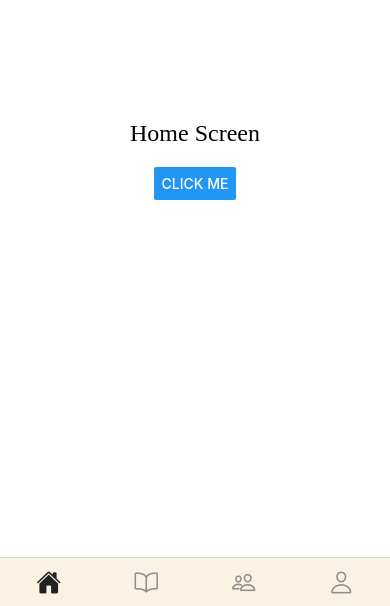
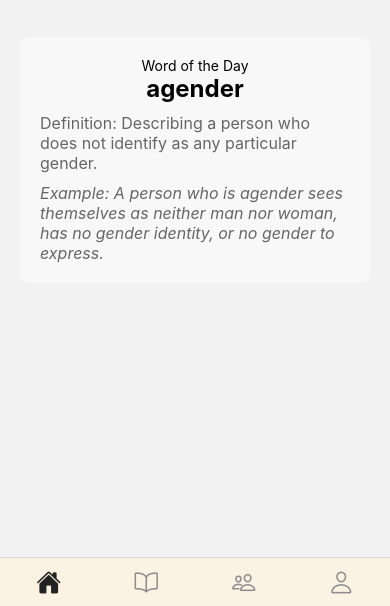
Before and after one commit to melly19/ttp, a React Native app in the folder frontend/: screen /Home in a window 390 px wide. Shown: the part 238-844 px from the top of the page. Built offline with nearby package versions, Linux system fonts and the light colour scheme.

Commit message:
#4: Added word of the day feature to the home screen

```diff
--- a/frontend/src/App.tsx
+++ b/frontend/src/App.tsx
@@ -4,7 +4,7 @@ import { createNativeStackNavigator } from '@react-navigation/native-stack';
 import { SafeAreaView, StyleSheet, Alert, NativeModules, ActivityIndicator, View } from 'react-native';
 import Navbar from './components/Navbar';
 import AuthToggleScreen from './screens/auth/AuthToggleScreen';
-import HomeScreen from './screens/HomeScreen';
+import HomeScreen from './screens/home/HomeScreen';
 import ProfileSetupScreen from './screens/profile/ProfileSetupScreen';
 import { initializeApp } from 'firebase/app';
 
--- a/frontend/src/components/Navbar.tsx
+++ b/frontend/src/components/Navbar.tsx
@@ -1,6 +1,6 @@
 import React from 'react';
 import { createBottomTabNavigator } from '@react-navigation/bottom-tabs';
-import HomeScreen from '../screens/HomeScreen';
+import HomeScreen from '../screens/home/HomeScreen';
 import DictionaryScreen from '../screens/dictionary/DictionaryScreen';
 import ForumScreen from '../screens/ForumScreen';
 import ProfileScreen from '../screens/profile/ProfileScreen';
--- a/frontend/src/screens/HomeScreen.tsx
+++ /dev/null
@@ -1,14 +0,0 @@
-import React from 'react';
-import ScreenTemplate from './ScreenTemplate';
-
-const HomeScreen: React.FC = () => {
-    const handlePress = () => {
-        console.log('Button Pressed in Home Screen');
-    };
-
-    return (
-        <ScreenTemplate title="Home Screen" onButtonPress={handlePress} />
-    );
-};
-
-export default HomeScreen;
--- a/frontend/src/screens/dictionary/DictionaryScreen.tsx
+++ b/frontend/src/screens/dictionary/DictionaryScreen.tsx
@@ -16,7 +16,6 @@ const DictionaryScreen = () => {
     const [terms, setTerms] = useState<Term[]>([]);
     const [activeSections, setActiveSections] = useState<number[]>([]);
     const [filteredTerms, setFilteredTerms] = useState([]);
-    const [searchTerm, setSearchTerm] = useState([]);
 
     useEffect(() => {
         setTerms(termsData.terms);
--- /dev/null
+++ b/frontend/src/screens/home/HomeScreen.tsx
@@ -0,0 +1,63 @@
+import React, { useEffect, useState } from 'react';
+import { View, Text, TouchableOpacity, StyleSheet } from 'react-native';
+import { useNavigation } from '@react-navigation/native';
+import termsData from '../../common/terms.json';
+
+const HomeScreen: React.FC = () => {
+    const [wordOfTheDay, setWordOfTheDay] = useState(null);
+    const navigation = useNavigation();
+
+    useEffect(() => {
+        const randomIndex = Math.floor(Math.random() * termsData.terms.length);
+        setWordOfTheDay(termsData.terms[randomIndex]);
+    }, []);
+
+    const handleWordPress = () => {
+        navigation.navigate('Dictionary', { term: wordOfTheDay.term });
+    };
+
+    return (
+        <View style={styles.container}>
+            {wordOfTheDay && (
+                <TouchableOpacity onPress={handleWordPress} style={styles.wordContainer}>
+                    <Text>Word of the Day</Text>
+                    <Text style={styles.word}>{wordOfTheDay.term}</Text>
+                    <Text style={styles.definition}>Definition: {wordOfTheDay.definition}</Text>
+                    <Text style={styles.example}>Example: {wordOfTheDay.example}</Text>
+                </TouchableOpacity>
+            )}
+        </View>
+    )
+};
+
+const styles = StyleSheet.create({
+    container: {
+        flex: 1,
+        justifyContent: 'center',
+        alignItems: 'center',
+        padding: 20
+    },
+    wordContainer: {
+        padding: 20,
+        backgroundColor: '#f8f8f8',
+        borderRadius: 10,
+        alignItems: 'center'
+    },
+    word: {
+        fontSize: 24,
+        fontWeight: 'bold'
+    },
+    definition: {
+        marginTop: 10,
+        fontSize: 16,
+        color: '#666'
+    },
+    example: {
+        marginTop: 10,
+        fontSize: 16,
+        color: '#666',
+        fontStyle: 'italic'
+    }
+})
+
+export default HomeScreen;
```
